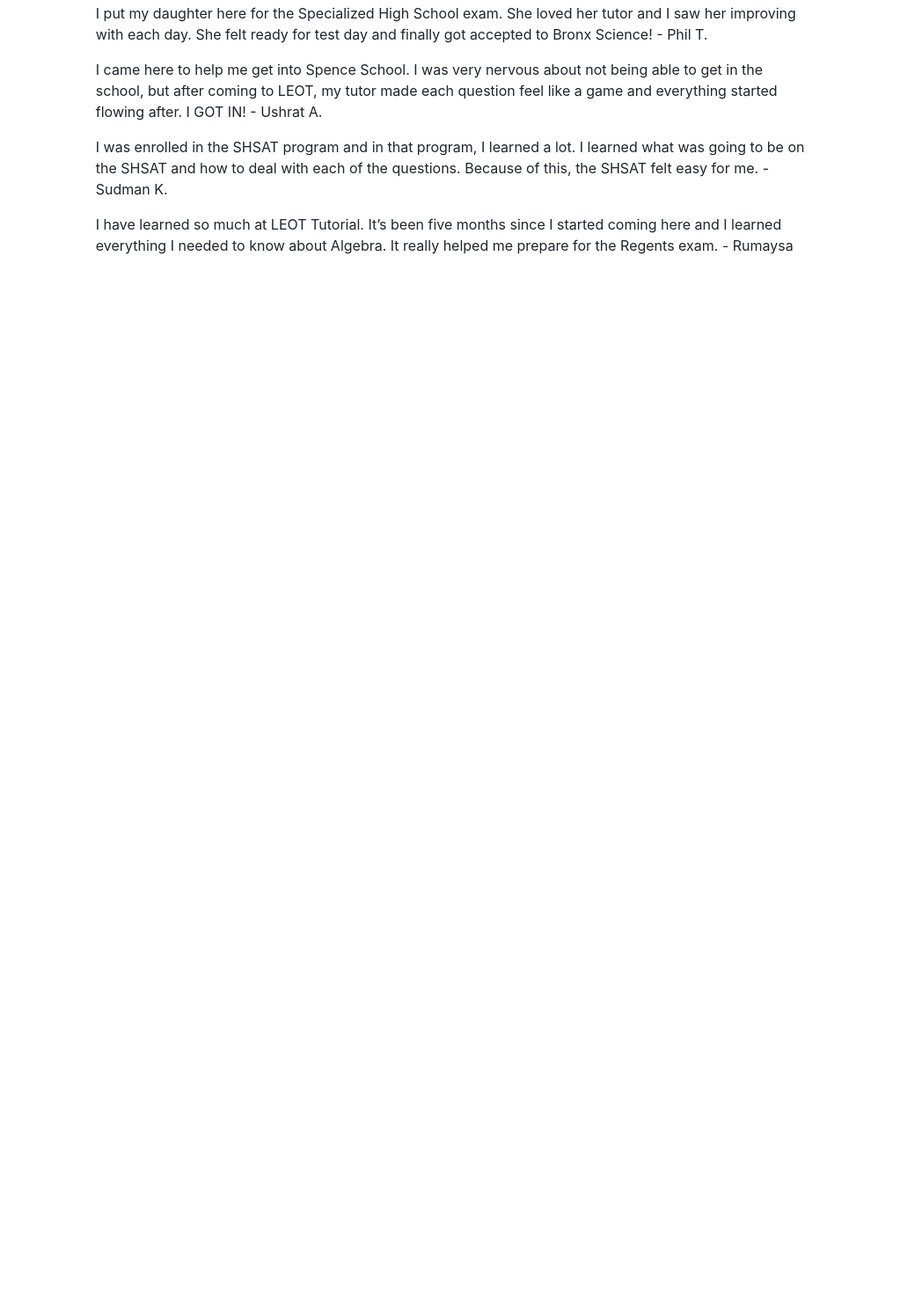
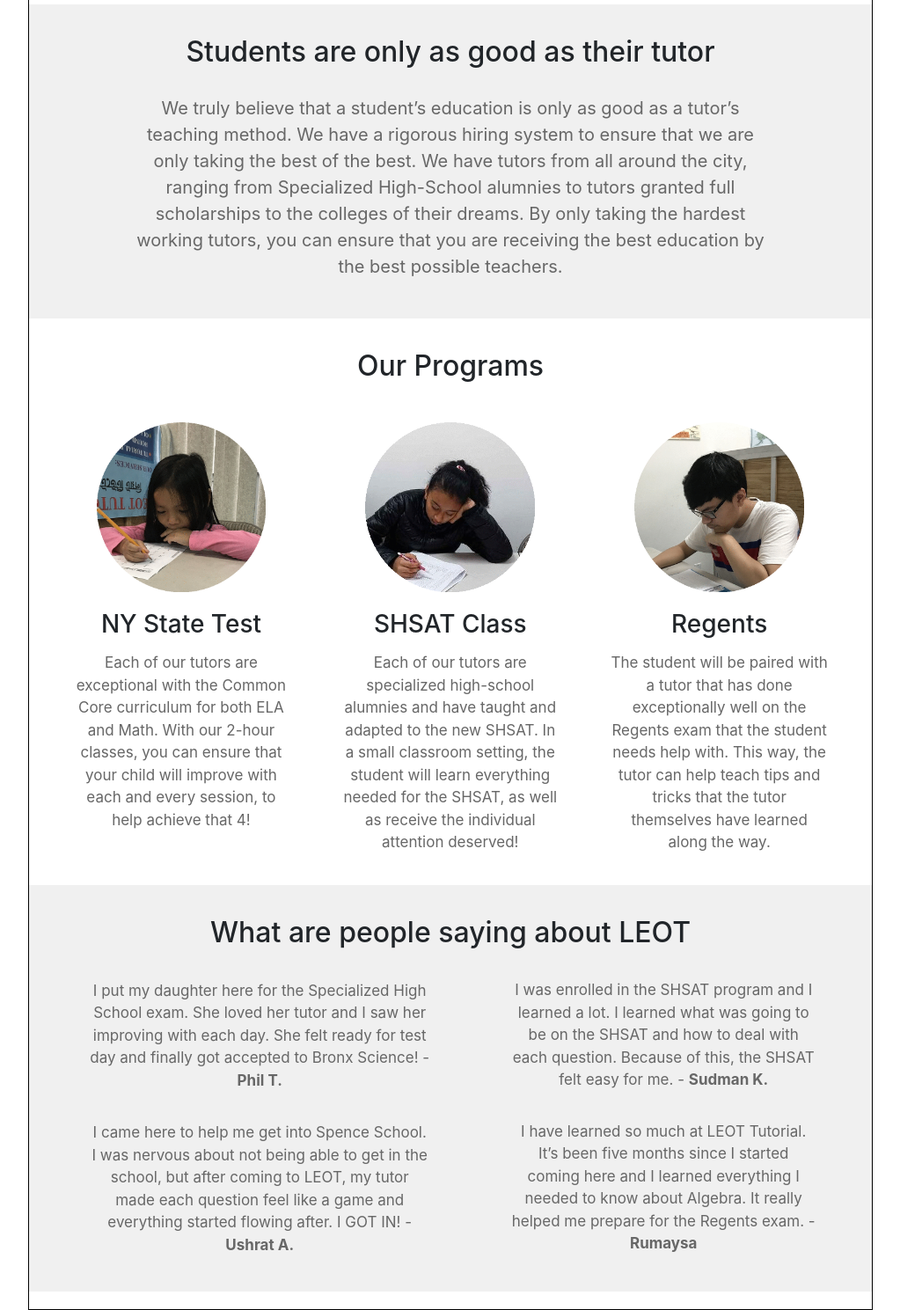
Before and after one commit to RakibHassan96/LeotTutorial, a plain HTML site: page index.html in a window 1280 px wide. Shown: the part 973-2462 px from the top of the page at 88% size, without its empty margins (128-1151 px from the left). Before the commit the page ends 1280 px from the top, so only its background shows below. Drawn offline with nearby package versions, Linux system fonts and the light colour scheme.

Commit message:
Finished index

```diff
--- a/index.css
+++ b/index.css
@@ -1,6 +1,10 @@
+body {
+	background-color: red;
+}
+
 #page {
-	margin: 1% 15%;
-	border-radius: 1px solid black
+	margin: 0% 12.5%;
+	border: 1px solid black;
 }
 
 .navbar-dark {
@@ -14,12 +18,79 @@
 #nav-bar a {
 	color: white;
 	text-decoration: none;
+	width: 20%;
 }
 
 #logo {
 	width: 20%;
 }
 
-#content {
-	margin: 1% 5%
+.banner {
+	width: 100%;
 }
+
+#content .section {
+	padding: 20px 20px 35px 20px;
+}
+
+#content h2, #content p, #content h3 {
+	text-align: center;
+}
+
+#content p {
+	color: #676767;
+	margin: 1% 10%;
+	font-size: 20px;
+}
+
+#content h2 {
+	margin-bottom: 30px;
+	margin-top: 15px;
+}
+
+#content h3 {
+	margin-bottom: 15px;
+}
+
+#content .even {
+	background-color: #f0f0f0;
+}
+
+#programs {
+	display: flex;
+}
+
+#programs img {
+	width: 70%;
+	display: block;
+  	margin-left: auto;
+  	margin-right: auto;
+  	margin-bottom: 20px;
+}
+
+#programs-header {
+	margin-top: 35px !important;
+	margin-bottom: 0px !important;
+}
+
+.program-section {
+	width: 30%;
+	margin: 0 1.66%;
+}
+
+#programs p {
+	margin: 0 5% !important;
+	font-size: 17px !important;
+}
+
+#review-info {
+	display: flex;
+}
+
+#reviews p {
+	font-size: 17px !important;
+}
+
+#header, #footer {
+	height: 20px;
+}
--- a/index.html
+++ b/index.html
@@ -7,6 +7,9 @@
 </head>
 <body>
 	<div id="page">
+		<div id="header">
+
+		</div>
 		<nav class="navbar navbar-expand-lg navbar-dark" style="background-color: black;">
 		  	<a class="navbar-brand" href="index.html"><img id="logo" src="logo.png"></a>
 		  	<button class="navbar-toggler" type="button" data-toggle="collapse" data-target="#navbarNav" aria-controls="navbarNav" aria-expanded="false" aria-label="Toggle navigation">
@@ -30,39 +33,56 @@
 		  	</div>
 		</nav>
 
-		<div>
+		<img class="banner" src="images/index-banner.png">
 
-		</div>
 		<div id="content">
-			<div>
+			<div class="section odd">
 				<h2>Why is everyone picking LEOT</h2>
 				<p>We do not think of ourselves as just another tutorial center. We believe that learning does not have to be tedious. By providing students with a warm and accepting environment, we make sure that every student feels welcomed and feels encouraged to learn. We strive to make LEOT as afforable as possible while still providing the best education possible. Every question will appear like a puzzle, and the student will be provided all the secrets in solving it. We know that we WILL make a difference, which is why the first session is FREE! If you love us, you can enroll. If not, you never need to come back again, but we really think you’ll love us.
 				</p>
 			</div>
-			<div>
+
+			<div class="section even">
 				<h2>Students are only as good as their tutor</h2>
 				<p>We truly believe that a student’s education is only as good as a tutor’s teaching method. We have a rigorous hiring system to ensure that we are only taking the best of the best. We have tutors from all around the city, ranging from Specialized High-School alumnies to tutors granted full scholarships to the colleges of their dreams. By only taking the hardest working tutors, you can ensure that you are receiving the best education by the best possible teachers.
 				</p>
 			</div>
-			<div>
-				<h2>Our Programs</h2>
+
+			<h2 id="programs-header">Our Programs</h2> <br/>
+			<div class="section odd" id="programs">
+				<div class="program-section" id="state-test">
+					<img src="images/program1.png">
 					<h3>NY State Test</h3>
 					<p>Each of our tutors are exceptional with the Common Core curriculum for both ELA and Math. With our 2-hour classes, you can ensure that your child will improve with each and every session, to help achieve that 4!</p>
+				</div>
+				<div class="program-section" id="shsat">
+					<img src="images/program3.png">
 					<h3>SHSAT Class</h3>
 					<p>Each of our tutors are specialized high-school alumnies and have taught and adapted to the new SHSAT. In a small classroom setting, the student will learn everything needed for the SHSAT, as well as receive the individual attention deserved!</p>
+				</div>
+				<div class="program-section" id="regents">
+					<img src="images/program2.png">
 					<h3>Regents</h3>
 					<p>The student will be paired with a tutor that has done exceptionally well on the Regents exam that the student needs help with. This way, the tutor can help teach tips and tricks that the tutor themselves have learned along the way.</p>
 				</div>
-			<div>
+			</div>
+
+			<div class="section even" id="reviews">
 				<h2>What are people saying about LEOT</h2>
-				<p>I put my daughter here for the Specialized High School exam. She loved her tutor and I saw her improving with each day. She felt ready for test day and finally got accepted to Bronx Science! - Phil T.
+				<div id="review-info">
+					<div id="left">
+						<p>I put my daughter here for the Specialized High School exam. She loved her tutor and I saw her improving with each day. She felt ready for test day and finally got accepted to Bronx Science! - <strong>Phil T.</strong>
+						</p> <br>
+						<p>I came here to help me get into Spence School. I was nervous about not being able to get in the school, but after coming to LEOT, my tutor made each question feel like a game and everything started flowing after. I GOT IN! - <strong>Ushrat A.</strong>
 						</p>
-				<p>I came here to help me get into Spence School. I was very nervous about not being able to get in the school, but after coming to LEOT, my tutor made each question feel like a game and everything started flowing after. I GOT IN! - Ushrat A.
+					</div>
+					<div id="right">
+						<p>I was enrolled in the SHSAT program and I learned a lot. I learned what was going to be on the SHSAT and how to deal with each question. Because of this, the SHSAT felt easy for me. - <strong>Sudman K.</strong>
+						</p> <br>
+						<p>I have learned so much at LEOT Tutorial. It’s been five months since I started coming here and I learned everything I needed to know about Algebra. It really helped me prepare for the Regents exam. - <strong>Rumaysa</strong>
 						</p>
-				<p>I was enrolled in the SHSAT program and in that program, I learned a lot. I learned what was going to be on the SHSAT and how to deal with each of the questions. Because of this, the SHSAT felt easy for me. - Sudman K.
-				</p>
-				<p>I have learned so much at LEOT Tutorial. It’s been five months since I started coming here and I learned everything I needed to know about Algebra. It really helped me prepare for the Regents exam. - Rumaysa
-				</p>
+					</div>
+				</div>
 			</div>
 		</div>
 		<div id="footer">
```
Also changed, not shown: programs.html (+10 -6 lines), images/index-banner.png (added), images/program1.png (added), images/program2.png (added), images/program3.png (added), 1 other file. Lines whose indentation alone changed are shown as unchanged.
